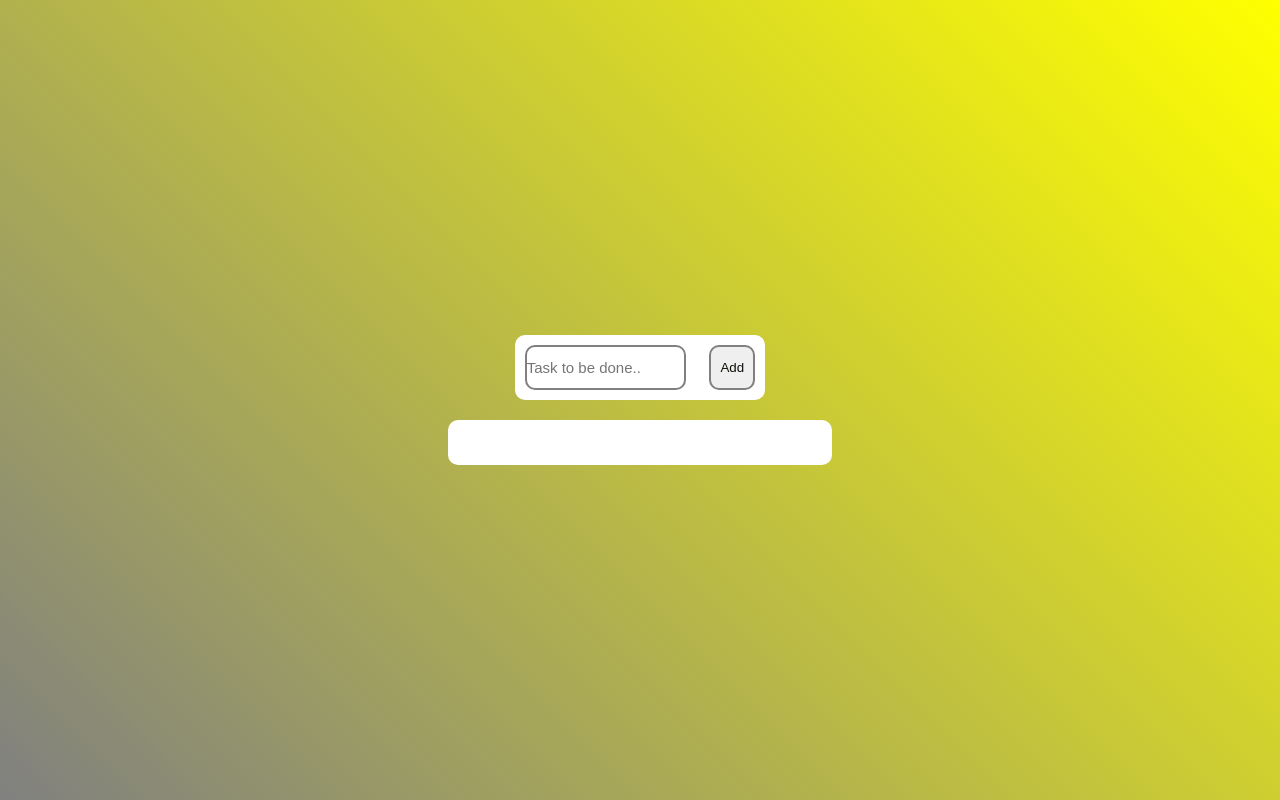
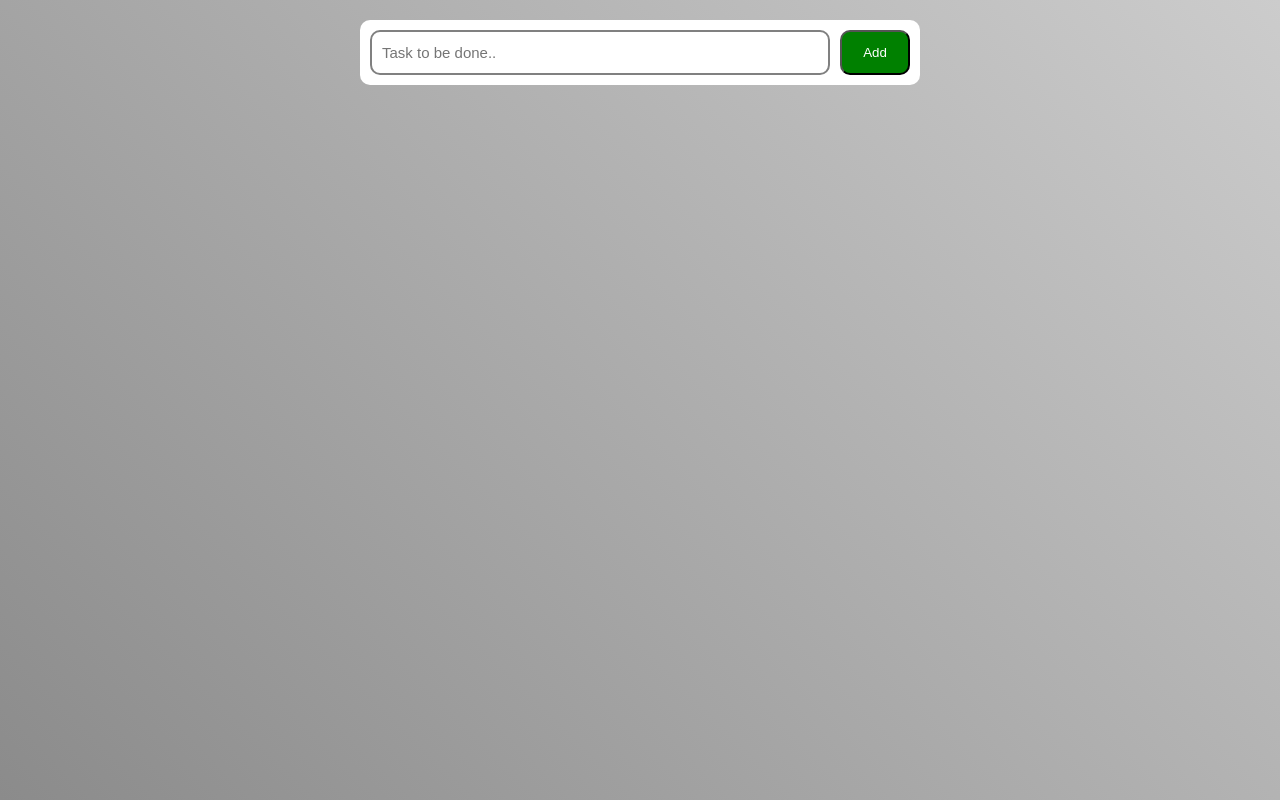
Before and after one commit to IlzeiMilzei/ToDo-List, a plain HTML site: page index.html in a window 1280 px wide. Drawn offline with Linux system fonts and the light colour scheme.

Commit message:
fixed queries elements

```diff
--- a/index.html
+++ b/index.html
@@ -4,8 +4,8 @@
     <meta charset="UTF-8" />
     <meta http-equiv="X-UA-Compatible" content="IE=edge" />
     <meta name="viewport" content="width=device-width, initial-scale=1.0" />
+    <link href="styles/main.css" rel="stylesheet" />
     <title>To Do List</title>
-    <link href="styles/main.css" rel="stylesheet" />
   </head>
   <body>
     <div class="conatiner">
--- a/js/main.js
+++ b/js/main.js
@@ -1,12 +1,14 @@
-document.querySelector('#push').onclick = function () {
-    if(document.querySelector('#newtask input').value.length == 0) {
+const newTaskInput = '#newtask input'
+
+document.getElementById('push').onclick = function () {
+    if(document.querySelector(newTaskInput).value.length == 0) {
         alert("Please Enter the Task!")
     } else {
         document.getElementById('tasks').innerHTML
         += `
         <div class="task">
         <span id="taskname">
-            ${document.querySelector('#newtask input').value}
+            ${document.querySelector(newTaskInput).value}
         </span>
         </div>
         `;
--- a/styles/main.css
+++ b/styles/main.css
@@ -11,44 +11,46 @@ body {
 }
 
 body {
-    background-image: linear-gradient(45deg, grey, yellow);
-
+    background-image: linear-gradient(45deg, rgb(139, 139, 139), rgb(204, 204, 204));
     font-family: Roboto, Helvetica, sans-serif;
-    color: #1c1c1c;
     font-style: normal;
     font-stretch: normal;
     letter-spacing: normal;
     text-rendering: optimizeLegibility;
     -webkit-font-smoothing: antialiased;
-    font-weight: 400;
 
     display: flex;
     flex-flow: column;
     align-items: center;
-    justify-content: center;
+    /* justify-content: center; */
 }
 
 .conatiner {
-    width: 100%;
-    height: 100%;
     display: flex;
     flex-flow: column;
-    align-items: center;
-    justify-content: center;
+    max-width: 600px;
+    width: 100%;
+    padding: 20px;
 }
+
+
 
 #newtask {
     background-color: #fff;
     padding: 10px;
     border-radius: 10px;
+    margin-bottom: 10px;
+    display: flex;
 }
 
 #newtask input {
-    width: 70%;
+    flex: 1;
     height: 45px;
     font-size: 15px;
     border: solid 2px gray;
     border-radius: 10px;
+    margin-right: 10px;
+    padding: 10px;
 }
 
 #newtask input:focus {
@@ -57,21 +59,21 @@ body {
 }
 
 #newtask button {
-    color: rgb(15, 15, 8);
-    width: 20%;
+    width: 70px;
     position: relative;
     float: right;
     height: 45px;
-    border: solid 2px gray;
+    background-color: green;
     border-radius: 10px;
     cursor: pointer;
+    color: white;
 }
 
-#tasks {
+.task {
     background-color: #fff;
     padding: 10px;
     border-radius: 10px;
-    margin-top:20px;
-    width: 30%;
+    margin-top: 5px;
+    width: 100%;
     height: 45px;
 }
```
